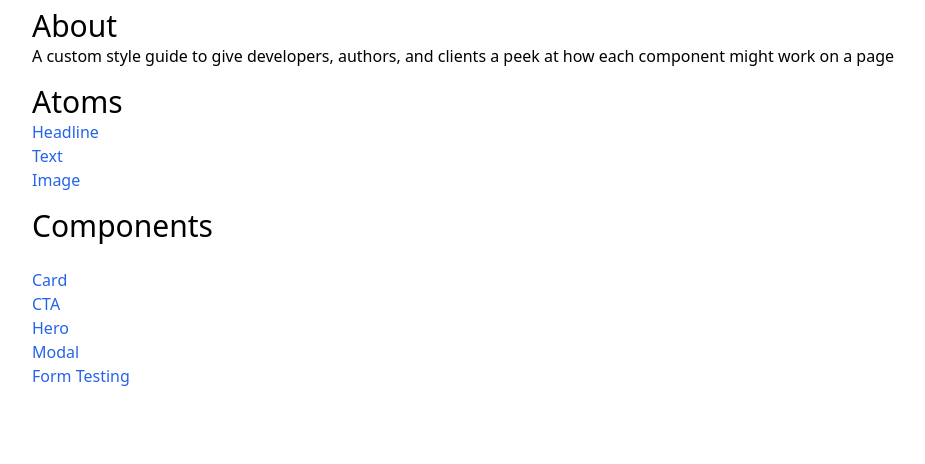
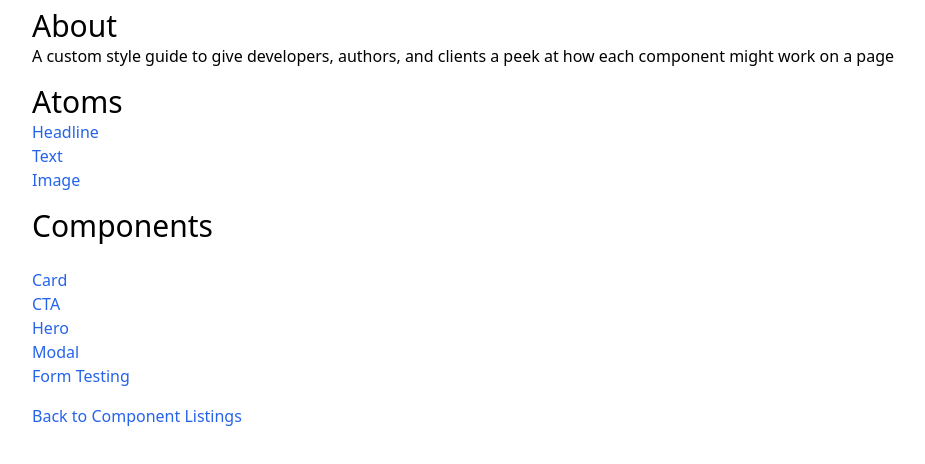
Before and after one commit to johnhoysa/svelte-storybook, a SvelteKit app: page / in a window 1280 px wide. Shown: the top 464 px of the page, without its empty margins (104-1029 px from the left). Built offline with nearby package versions, Linux system fonts and the light colour scheme.

Commit message:
added back to home button to style guide

```diff
--- a/src/routes/partials/Footer.svelte
+++ b/src/routes/partials/Footer.svelte
@@ -1,7 +1,9 @@
 <script>
 </script>
 
-<!-- <footer class="p-2">I am commented out but here as a placeholder</footer> -->
+<footer class="container p-2 m-auto pt-xl">
+	<a href="/" class="text-blue-600 visited:text-purple-600">Back to Component Listings</a>
+</footer>
 
 <style>
 </style>
```
